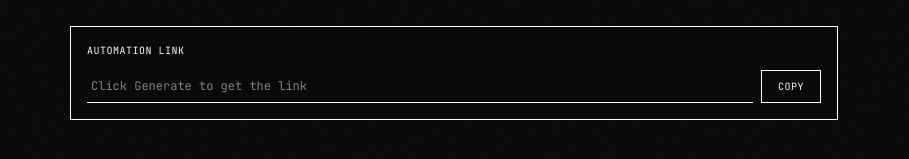
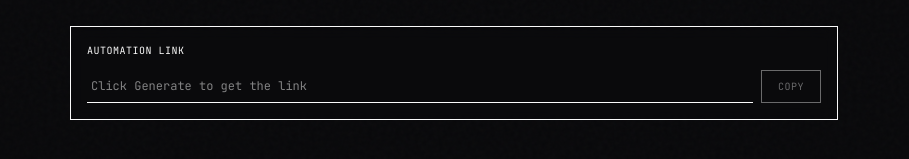
Before and after one commit to PedroElizalde01/year-calendar, a Next.js app: page / in a window 1280 px wide. Shown: the part 544-703 px from the top of the page, without its empty margins (186-1095 px from the left). Built offline with nearby package versions, Linux system fonts and the light colour scheme.

Commit message:
fix: copy button

```diff
--- a/src/components/YearDots.tsx
+++ b/src/components/YearDots.tsx
@@ -476,7 +476,8 @@ export default function YearDots() {
             <button
               type="button"
               onClick={handleShareLink}
-              className="shrink-0 border border-[--border] px-4 py-2 font-mono text-[10px] uppercase tracking-wider text-[--foreground] transition hover:border-[--accent] hover:text-[--accent]"
+              disabled={!shareUrl}
+              className="shrink-0 border border-[--border] px-4 py-2 font-mono text-[10px] uppercase tracking-wider text-[--foreground] transition hover:border-[--accent] hover:text-[--accent] disabled:cursor-default disabled:opacity-40 disabled:hover:border-[--border] disabled:hover:text-[--muted]"
             >
               Copy
             </button>
```
